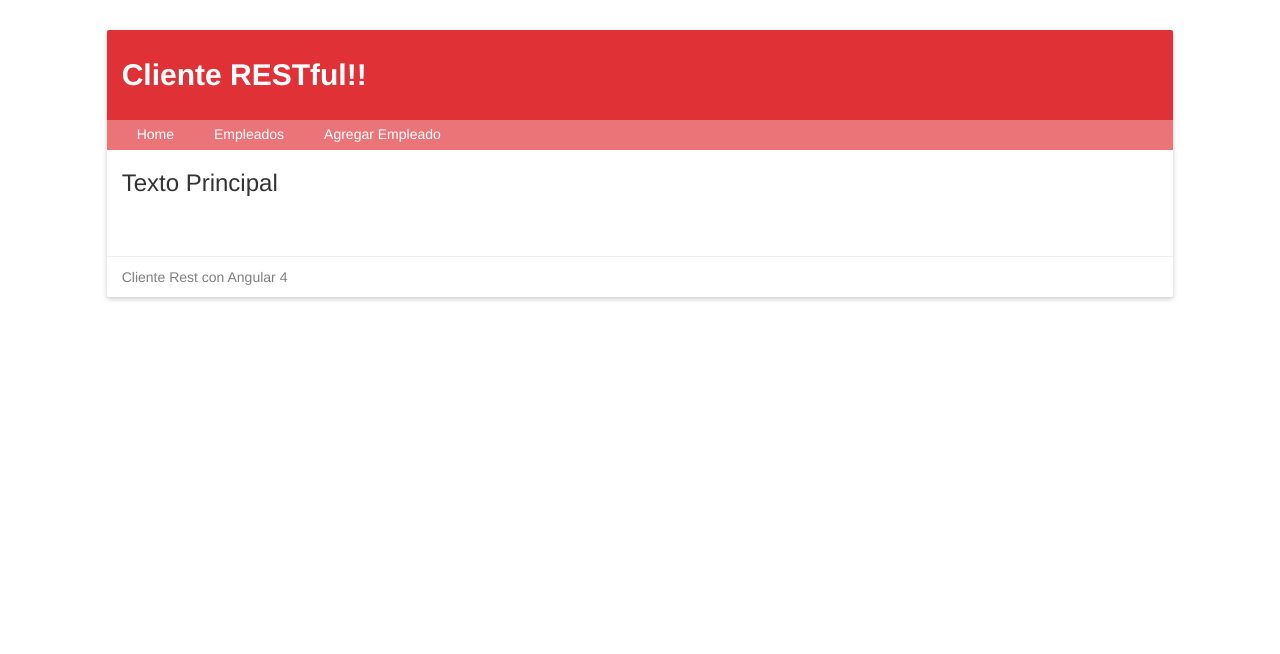
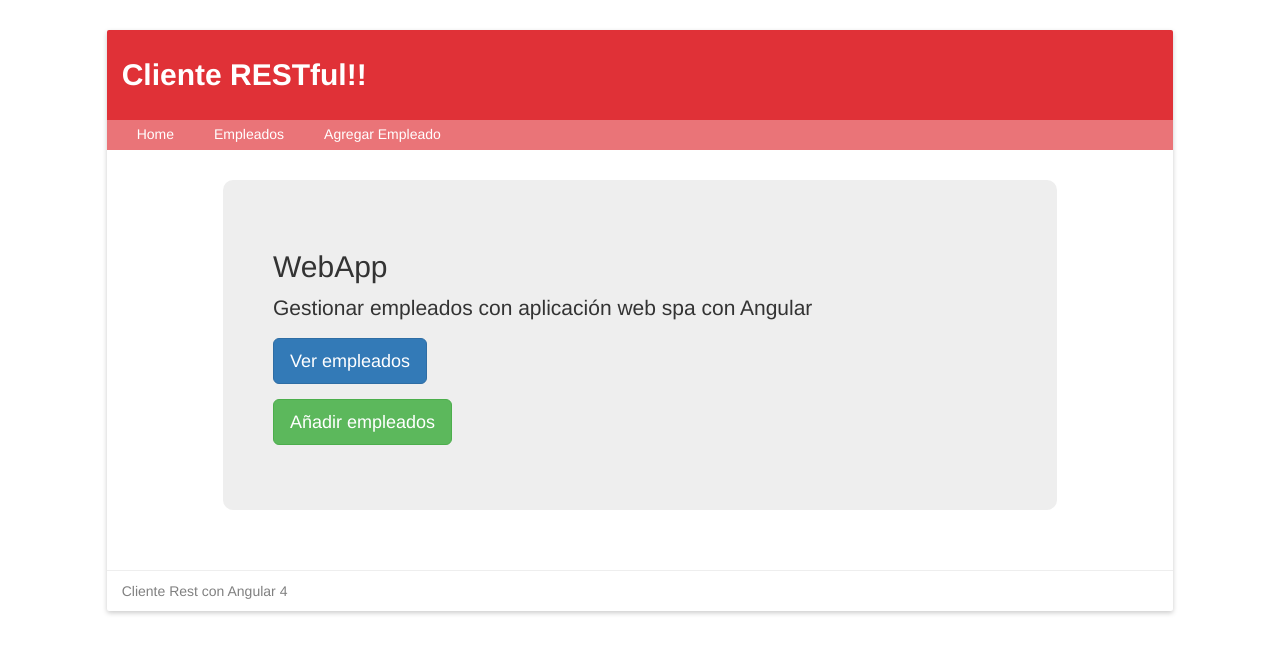
Before and after one commit to Alelizzt/ClienteCrudRest, an Angular app: page / in a window 1280 px wide. Shown: the top 654 px of the page. Built offline with nearby package versions, Linux system fonts and the light colour scheme.

Commit message:
configuracion pagina home

```diff
--- a/src/app/app.component.html
+++ b/src/app/app.component.html
@@ -13,7 +13,7 @@
   </nav>
   <section id="main" class="col-lg-12">
     <!-- Componente actual-->
-      <h3>Texto Principal</h3>
+      <home></home>
   </section>
 
   <footer id="footer" class="col-lg-12">
--- a/src/app/app.module.ts
+++ b/src/app/app.module.ts
@@ -1,11 +1,14 @@
 import { BrowserModule } from '@angular/platform-browser';
 import { NgModule } from '@angular/core';
 
+//Componentes
 import { AppComponent } from './app.component';
+import { HomeComponent } from './components/home.component';
 
 @NgModule({
   declarations: [
-    AppComponent
+    AppComponent,
+    HomeComponent
   ],
   imports: [
     BrowserModule
--- /dev/null
+++ b/src/app/components/home.component.ts
@@ -0,0 +1,18 @@
+import { Component } from '@angular/core';
+
+@Component({
+    selector: 'home',
+    templateUrl: '../views/home.html'
+})
+
+export class HomeComponent{
+  public titulo: string;
+
+  constructor(){
+    this.titulo = 'WebApp';
+  }
+
+  ngOnInit(){
+    console.log('Se ha cargado el componente home');
+  }
+}
--- /dev/null
+++ b/src/app/views/home.html
@@ -0,0 +1,11 @@
+<div class="col-lg-10 col-lg-offset-1">
+  <div class="jumbotron">
+    <h2>{{titulo}}</h2>
+    <p>
+      Gestionar empleados con aplicación web spa con Angular
+    </p>
+    <p><a href="#" class="btn btn-lg btn-primary">Ver empleados</a></p>
+    <p><a href="#" class="btn btn-lg btn-success">Añadir empleados</a></p>
+
+  </div>
+</div>
--- a/src/assets/styles.css
+++ b/src/assets/styles.css
@@ -54,8 +54,14 @@
   background: #E03137;
 }
 
+#main .jumbotron{
+  padding: 50px;
+  margin-top: 30px;
+  border-radius: 10px;
+}
+
 #footer{
-  margin-top: 50px;
+  margin-top: 30px;
   border-top: 1px solid #eee;
   padding-top: 10px;
   color: gray;
```
